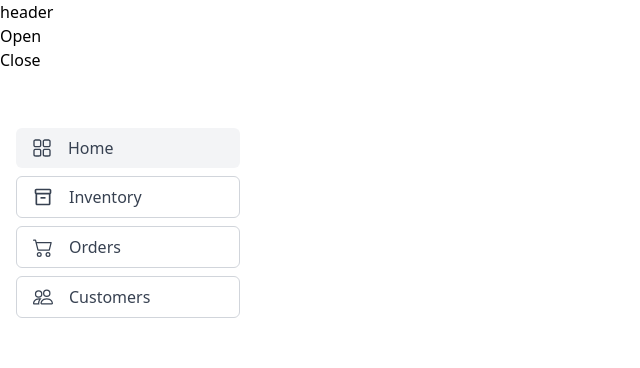
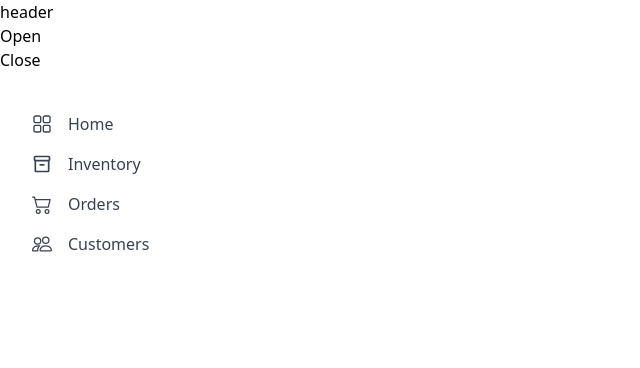
Before and after one commit to omidneshati/hope-dashboard, a React (Vite) app: page / in a window 1280 px wide. Both pictures are taken after a click on the button "Open". Shown: the top 368 px of the page, without its empty margins (0-640 px from the left). Built offline with nearby package versions, Linux system fonts and the light colour scheme; no server answers; what tailwindcss-logical would draw is missing.

Commit message:
change style and wrap component in fragment

```diff
--- a/src/components/Sidebar/NavigationMenu.tsx
+++ b/src/components/Sidebar/NavigationMenu.tsx
@@ -30,24 +30,22 @@ const pages: { link: string; title: string; icon: IconType }[] = [
 
 export default function NavigationMenu() {
   return (
-    <nav className="flex flex-col gap-2 flex-1 mt-6">
+    <>
       {pages.map((page) => {
         return (
           <NavLink
             key={page.title}
             to={page.link}
             className={({ isActive }) =>
-              `flex items-center px-4 py-2 text-gray-700 ${
-                isActive
-                  ? 'bg-gray-100 dark:bg-gray-800'
-                  : 'border border-gray-300 dark:border-gray-600'
-              } rounded-md  dark:text-gray-200`
+              `flex items-center px-4 py-2 text-gray-700 border-gray-700 ${
+                isActive && 'border-ie-4'
+              }`
             }>
             <page.icon className="w-5 h-5" />
             <span className="mx-4 font-medium">{page.title}</span>
           </NavLink>
         );
       })}
-    </nav>
+    </>
   );
 }
```
